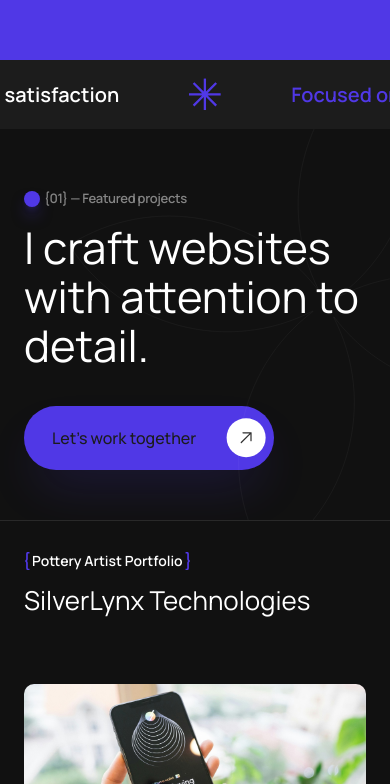
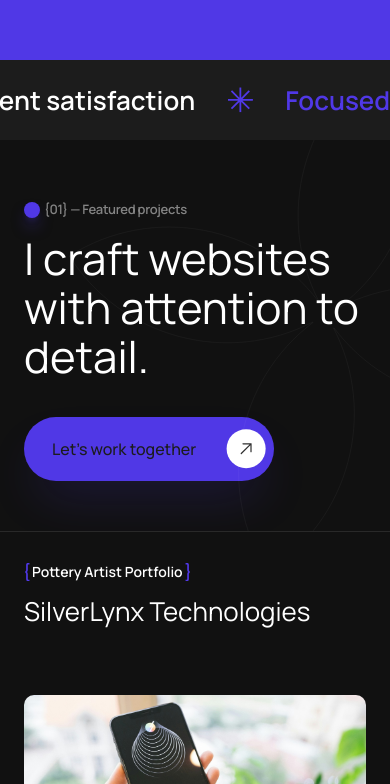
Before and after one commit to Israel-2002/portfolio-v3, a React (Vite) app: page / in a window 390 px wide. Shown: the part 784-1568 px from the top of the page. Built offline with nearby package versions, Linux system fonts and the light colour scheme.

Commit message:
updated marquee component styles

```diff
--- a/src/components/Marquee.jsx
+++ b/src/components/Marquee.jsx
@@ -5,18 +5,22 @@ const Marquee = ({ marqueeArr }) => {
   const marquee = Array(24).fill(marqueeArr).flat();
 
   return (
-    <div className="overflow-hidden bg-matte-black py-[1.125rem] text-xl font-semibold text-white md:text-2xl xl:text-3xl">
-      <ul className="marquee flex w-max items-center gap-[4.375rem]">
+    <div className="grid h-20 place-items-center overflow-hidden bg-matte-black text-[1.625rem] font-semibold text-white md:text-2xl lg:h-[100px] lg:text-[2.125rem] xl:text-3xl">
+      <ul className="marquee flex w-max items-center gap-8 lg:gap-[4.375rem]">
         {marquee.map(({ number, text }, i) => (
           <li
             key={i}
-            className="flex flex-shrink-0 items-center gap-[4.375rem]"
+            className="flex flex-shrink-0 items-center gap-8 lg:gap-[4.375rem]"
           >
             <div>
               <span className="text-primary">{number} /</span> {text}
             </div>
 
-            <img src={asterisk} alt="" />
+            <img
+              className="h-[26px] w-[26px] lg:h-[32px] lg:w-[32px]"
+              src={asterisk}
+              alt=""
+            />
           </li>
         ))}
       </ul>
```
